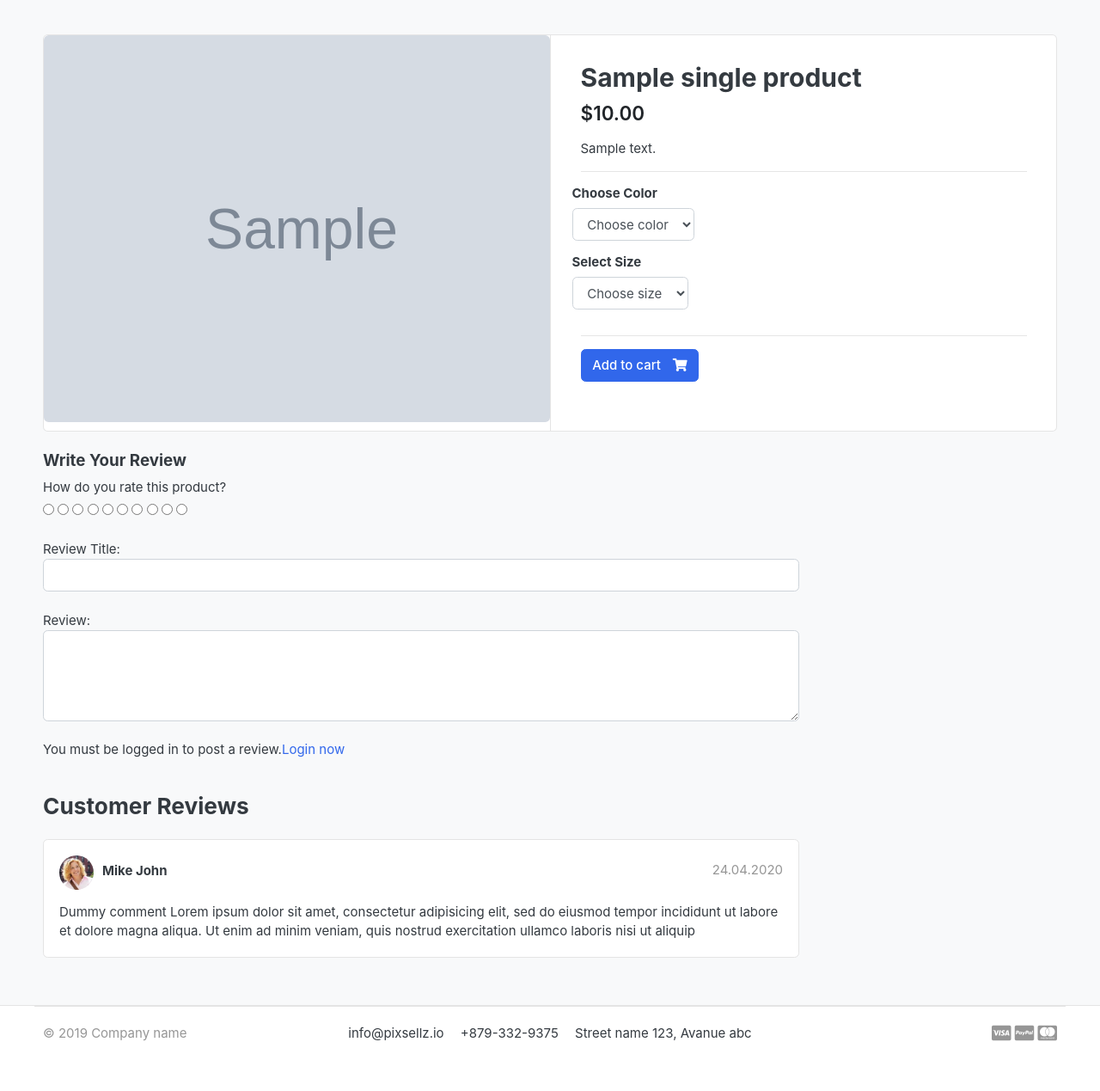
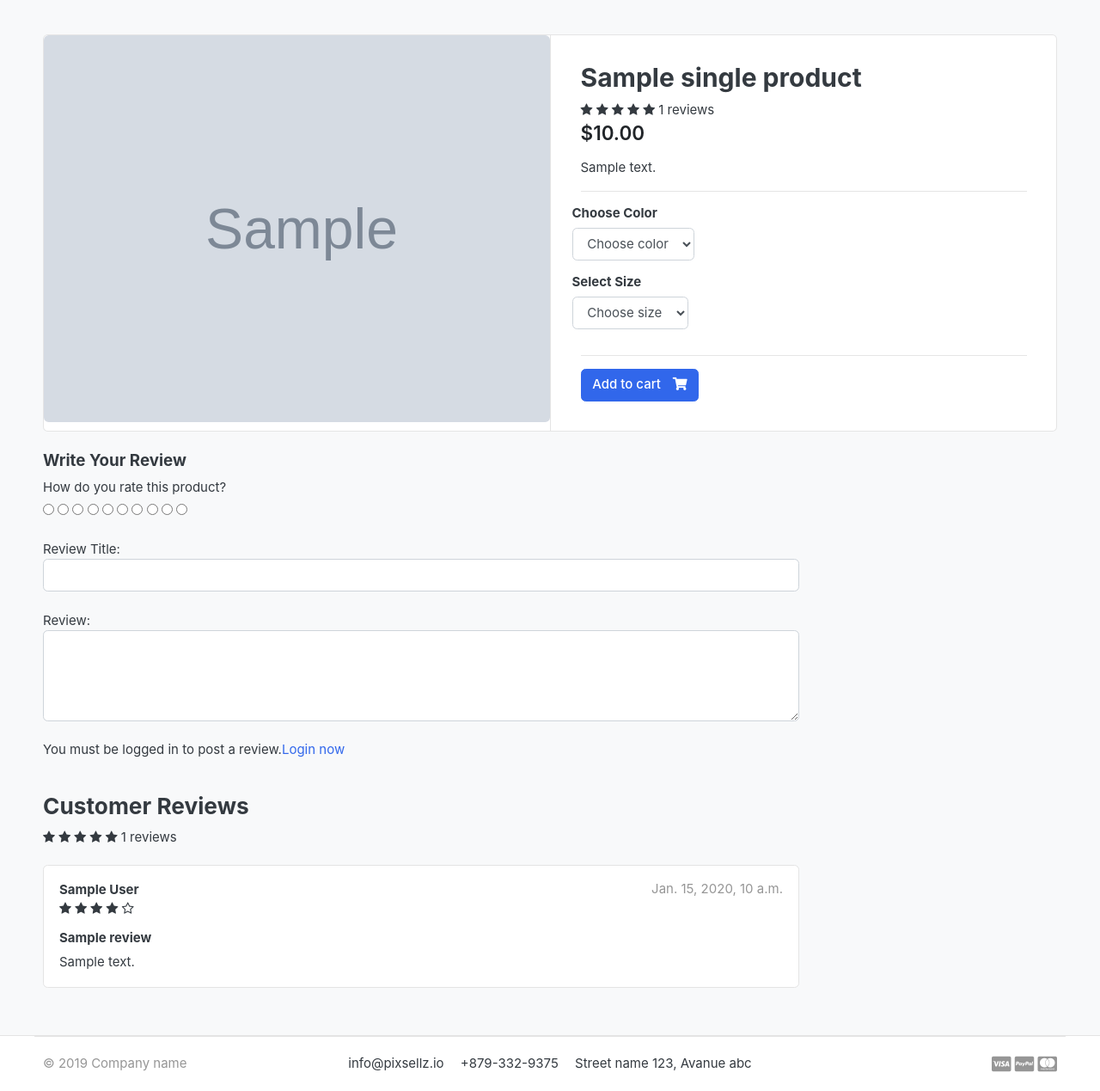
Before and after one commit to edupajeu/greatkart, a Django app: template templates/store/product_detail.html in a window 1280 px wide. Shown: the part 118-1387 px from the top of the page at 86% size. Before the commit the page ends 1329 px from the top, so only its background shows below. Run offline with Django 3.2, Linux system fonts and the light colour scheme; the template is opened without the code that fills it: most values are stand-ins (such as "Sample title", 1, 10 or a date in 2020); grey boxes marked "Sample" are stand-in pictures; some libraries are stand-ins or nearby versions; some web fonts are replaced.

Commit message:
- Check if the User has purchased the Product before submitting Review - Displaying Rating Stars - Rating Average Calculation - Rating Average Stars e Review Counter - Anonymous User Error Fix

```diff
--- a/accounts/models.py
+++ b/accounts/models.py
@@ -63,6 +63,9 @@ class Account(AbstractBaseUser):
     # Permission to MyAccountManager to manager the Account
     objects = MyAccountManager()
 
+    def full_name(self):
+        return f'{self.first_name}, {self.last_name}'
+
     def __str__(self):
         return self.email
 
--- a/accounts/views.py
+++ b/accounts/views.py
@@ -32,7 +32,7 @@ def register(request):
                                                username=username, password=password)
             user.phone_number = phone_number
             user.save()
-
+            # TODO: Fix the send mail functionality
             # User Activation by Email
             current_site = get_current_site(request)
             mail_subject = "Please activate your account"
@@ -156,7 +156,7 @@ def forgotPassword(request):
         email = request.POST.get('email')
         if Account.objects.filter(email=email).exists():
             user = Account.objects.get(email__exact=email)  # __exact means the exact match and case-sensitive
-
+            # TODO: Fix the send mail functionality
             # Reset password email
             current_site = get_current_site(request)
             mail_subject = "Reset Password Email"
--- a/orders/views.py
+++ b/orders/views.py
@@ -59,7 +59,7 @@ def payments(request):
     CartItem.objects.filter(user=request.user).delete()
 
     # Send received order to customer email
-
+    # TODO: Fix the send mail functionality
     # mail_subject = "Thank you for your order"
     # message = render_to_string('orders/order_received_email.html', {
     #     'user': request.user,
--- a/templates/store/product_detail.html
+++ b/templates/store/product_detail.html
@@ -22,8 +22,17 @@
 				<article class="content-body">
 
 				<h2 class="title">{{single_product.product_name}}</h2>
-
-				<div class="mb-3">
+					<div class="rating-star">
+						<span>
+							<i class="fa fa-star{% if single_product.averageReview < 0.5 %}-o {% elif single_product.averageReview >= 0.5 and single_product.averageReview < 1  %}-half-o {% endif %}" aria-hidden="true"></i>
+							<i class="fa fa-star{% if single_product.averageReview < 1.5 %}-o {% elif single_product.averageReview >= 1.5 and single_product.averageReview < 2  %}-half-o {% endif %}" aria-hidden="true"></i>
+							<i class="fa fa-star{% if single_product.averageReview < 2.5 %}-o {% elif single_product.averageReview >= 2.5 and single_product.averageReview < 3  %}-half-o {% endif %}" aria-hidden="true"></i>
+							<i class="fa fa-star{% if single_product.averageReview < 3.5 %}-o {% elif single_product.averageReview >= 3.5 and single_product.averageReview < 4  %}-half-o {% endif %}" aria-hidden="true"></i>
+							<i class="fa fa-star{% if single_product.averageReview < 4.5 %}-o {% elif single_product.averageReview >= 4.5 and single_product.averageReview < 5  %}-half-o {% endif %}" aria-hidden="true"></i>
+							<span>  {{ single_product.countReview}} reviews</span>
+						</span>
+					</div>
+					<div class="mb-3">
 					<var class="price h4">${{single_product.price|floatformat:2}}</var>
 				</div>
 
@@ -69,11 +78,12 @@
 <br>
 
 <div class="row">
+	{% include 'includes/alerts.html' %}
 	<div class="col-md-9">
-		{% include 'includes/alerts.html' %}
 		<form action="{% url 'submit_review' single_product.id %}" method="POST">
 			{% csrf_token %}
 			<h5>Write Your Review</h5>
+
 			<div>
 				<!-- Ratting Stars -->
 				<label>How do you rate this product?</label>
@@ -98,7 +108,11 @@
 				<textarea name="review" rows="4" class="form-control"></textarea>
 				<br>
 				{% if user.is_authenticated %}
-					<input type="submit" value="Submit Review" class="btn btn-primary">
+					{% if orderproduct %}
+						<input type="submit" value="Submit Review" class="btn btn-primary">
+					{% else %}
+						<p>You must purchase this product to post a review.</p>
+					{% endif %}
 				{% else %}
 					<p>You must be logged in to post a review.<span><a href="{% url 'login' %}">Login now</a></span></p>
 				{% endif %}
@@ -110,25 +124,43 @@
 
 		<header class="section-heading">
 			<h3>Customer Reviews </h3>
+			<div class="rating-star">
+				<span>
+					<i class="fa fa-star{% if single_product.averageReview < 0.5 %}-o {% elif single_product.averageReview >= 0.5 and single_product.averageReview < 1  %}-half-o {% endif %}" aria-hidden="true"></i>
+					<i class="fa fa-star{% if single_product.averageReview < 1.5 %}-o {% elif single_product.averageReview >= 1.5 and single_product.averageReview < 2  %}-half-o {% endif %}" aria-hidden="true"></i>
+					<i class="fa fa-star{% if single_product.averageReview < 2.5 %}-o {% elif single_product.averageReview >= 2.5 and single_product.averageReview < 3  %}-half-o {% endif %}" aria-hidden="true"></i>
+					<i class="fa fa-star{% if single_product.averageReview < 3.5 %}-o {% elif single_product.averageReview >= 3.5 and single_product.averageReview < 4  %}-half-o {% endif %}" aria-hidden="true"></i>
+					<i class="fa fa-star{% if single_product.averageReview < 4.5 %}-o {% elif single_product.averageReview >= 4.5 and single_product.averageReview < 5  %}-half-o {% endif %}" aria-hidden="true"></i>
+					<span>  {{ single_product.countReview}} reviews</span>
+				</span>
+			</div>
 		</header>
-
+	{% for review in reviews %}
 		<article class="box mb-3">
 			<div class="icontext w-100">
-				<img src="./images/avatars/avatar1.jpg" class="img-xs icon rounded-circle">
 				<div class="text">
-					<span class="date text-muted float-md-right">24.04.2020 </span>
-					<h6 class="mb-1">Mike John </h6>
+					<span class="date text-muted float-md-right">{{review.updated_at}} </span>
+					<h6 class="mb-1">{{review.user.full_name}}</h6>
+					<div class="rating-star">
+						<span>
+							<i class="fa fa-star{% if review.rating == 0.5 %}-half-o {% elif review.rating < 1 %}-o{% endif %}" aria-hidden="true"></i>
+							<i class="fa fa-star{% if review.rating == 1.5 %}-half-o {% elif review.rating < 2 %}-o{% endif %}" aria-hidden="true"></i>
+							<i class="fa fa-star{% if review.rating == 2.5 %}-half-o {% elif review.rating < 3 %}-o{% endif %}" aria-hidden="true"></i>
+							<i class="fa fa-star{% if review.rating == 3.5 %}-half-o {% elif review.rating < 4 %}-o{% endif %}" aria-hidden="true"></i>
+							<i class="fa fa-star{% if review.rating == 4.5 %}-half-o {% elif review.rating < 5 %}-o{% endif %}" aria-hidden="true"></i>
+						</span>
+					</div>
 
 				</div>
 			</div> <!-- icontext.// -->
 			<div class="mt-3">
+				<h6>{{review.subject}}</h6>
 				<p>
-					Dummy comment Lorem ipsum dolor sit amet, consectetur adipisicing elit, sed do eiusmod
-					tempor incididunt ut labore et dolore magna aliqua. Ut enim ad minim veniam,
-					quis nostrud exercitation ullamco laboris nisi ut aliquip
+					{{review.review}}
 				</p>
 			</div>
-	</article>
+		</article>
+	{% endfor %}
 
 
 
```
Also changed, not shown: store/models.py (+17 -0 lines), store/views.py (+17 -4 lines).
